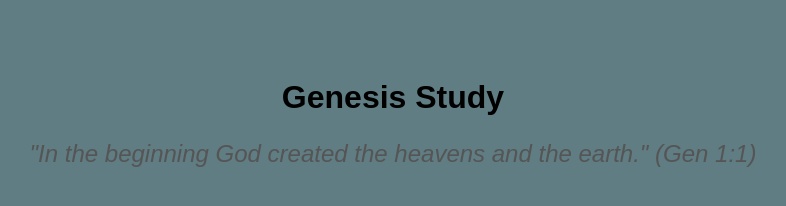
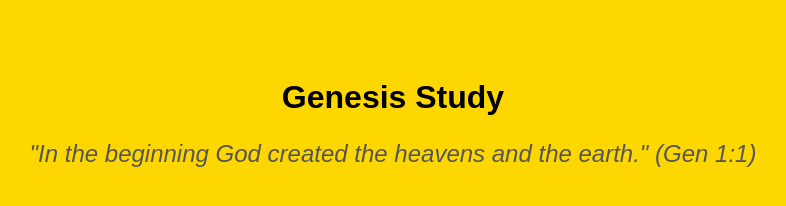
Before and after one commit to holyact/bible-git, a plain HTML site: page index.html in a window 1280 px wide. Shown: the whole page, without its empty margins (247-1033 px from the left). Drawn offline with Linux system fonts and the light colour scheme.

Commit message:
Change background color from #607d83 to gold

```diff
--- a/index.html
+++ b/index.html
@@ -3,7 +3,7 @@
 <head>
     <title>My Bible Room</title>
     <style>
-        body { font-family: sans-serif; text-align: center; padding-top: 50px; background-color: #607d83; }
+        body { font-family: sans-serif; text-align: center; padding-top: 50px; background-color: gold; }
         .verse { font-style: italic; color: #555; font-size: 1.5rem; }
     </style>
 </head>
```
